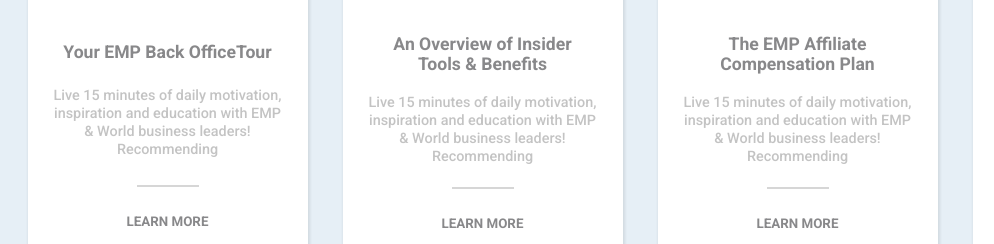
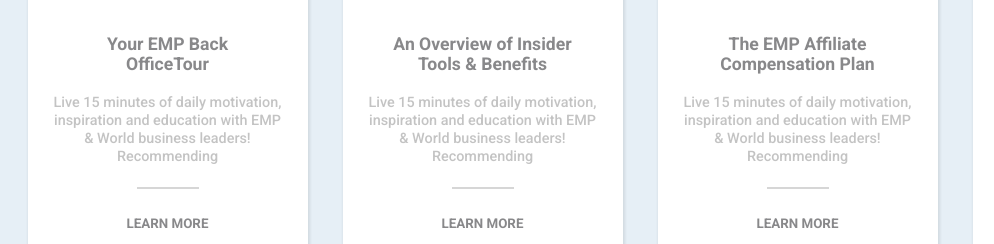
Before and after one commit to QuentinMotte/Grid-away-grid-ahoy, a plain HTML site: page index.html in a window 1280 px wide. Shown: the part 198-442 px from the top of the page, 0-994 px from the left. Drawn offline with Linux system fonts and the light colour scheme.

Commit message:
add corrections

```diff
--- a/index.html
+++ b/index.html
@@ -40,7 +40,10 @@
         <main>
             <section class="card-one">
                 <img src="./img/abyssinian-cat.png" alt="cat" height="100px" />
-                <h2>Your EMP Back OfficeTour</h2>
+                <h2>
+                    Your EMP Back <br />
+                    OfficeTour
+                </h2>
                 <p>
                     Live 15 minutes of daily motivation, inspiration and
                     education with EMP & World business leaders!
--- a/style/_cards.scss
+++ b/style/_cards.scss
@@ -37,7 +37,7 @@
         font-weight: 600;
         padding-bottom: 20px;
         font-size: 1.1rem;
-        margin: 0 30px;
+        margin: 0 32px;
     }
     p {
         line-height: 18px;
```
Also changed, not shown: index.css.
